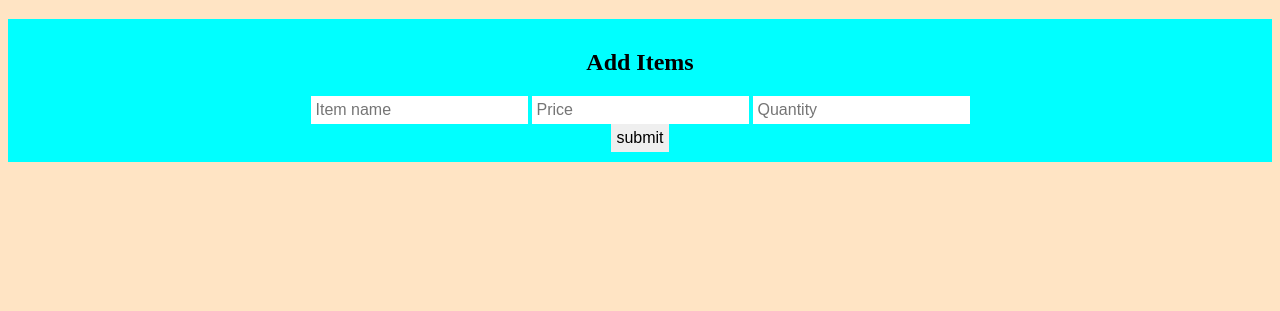
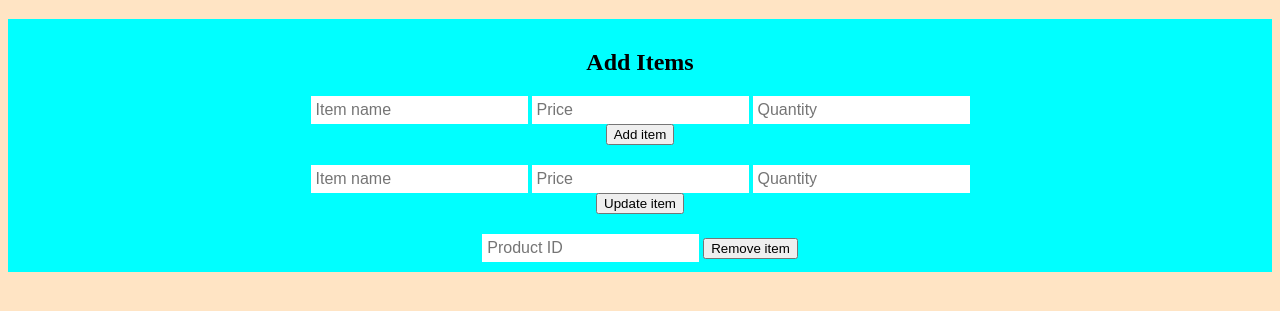
Before and after one commit to emmaezeiru/Crud-inventory-solution, a website: page views/index.html in a window 1280 px wide. Shown: the part 61-372 px from the top of the page. Drawn offline with Linux system fonts and the light colour scheme.

Commit message:
added update and delete request

```diff
--- a/views/index.html
+++ b/views/index.html
@@ -14,8 +14,22 @@
         <input id="pri", type="text", name="price", placeholder="Price"/>
         <input id="qua", type="text", name="quantity", placeholder="Quantity"/>
         <br>
-        <input type="submit", value="submit">
+        <button type="submit", value="submit">Add item</button>
         </br>
     </form>
+    <form action="/api/item/:id" method="get">
+        <input id="iname", type="text", name="items", placeholder="Item name"/>
+        <input id="pri", type="text", name="price", placeholder="Price"/>
+        <input id="qua", type="text", name="quantity", placeholder="Quantity"/>
+        <br>
+        <button> Update item</button>
+        </br>
+    </form>
+
+    <form action="/api/item/:id" method="delete">
+        <input type="number" id="deleteProductId" placeholder="Product ID" required />
+        <button> Remove item</button>
+    </form>
+
 </body>
 </html>
```
Also changed, not shown: index.js (+11 -11 lines).
